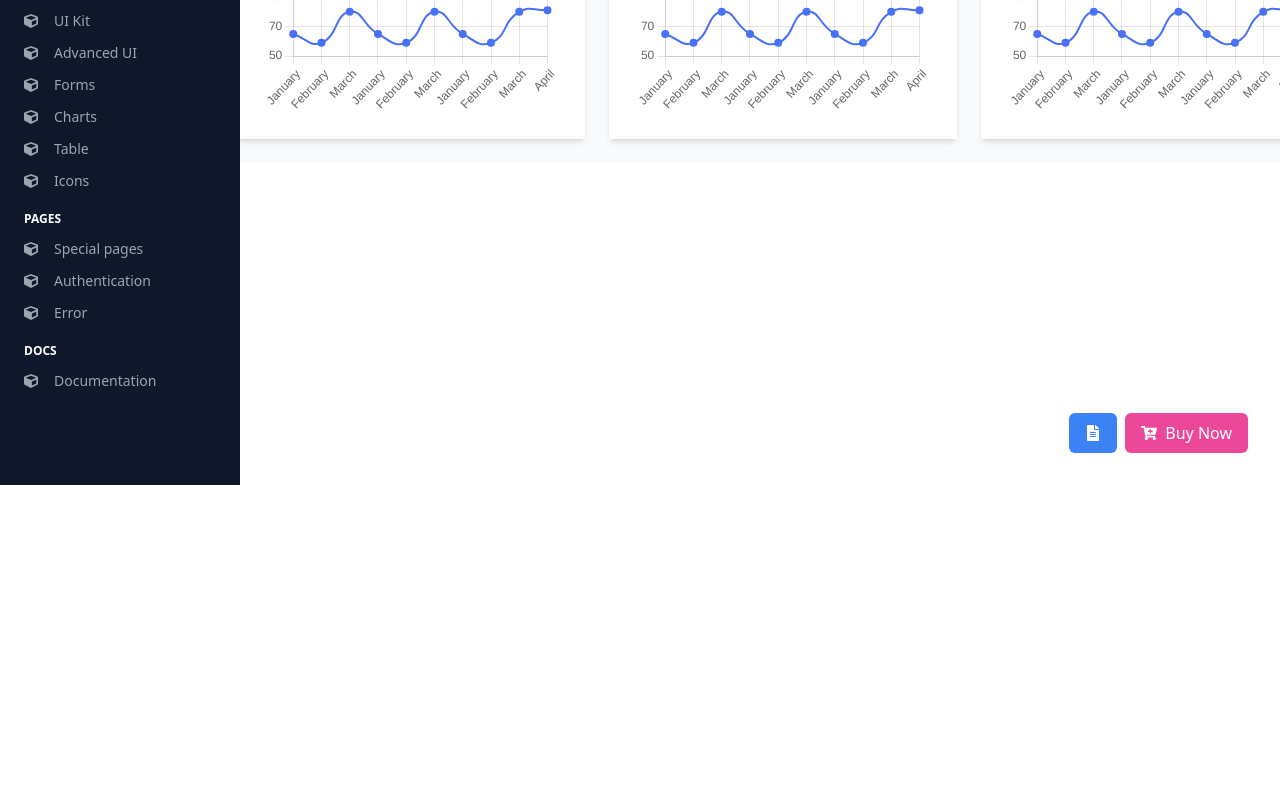
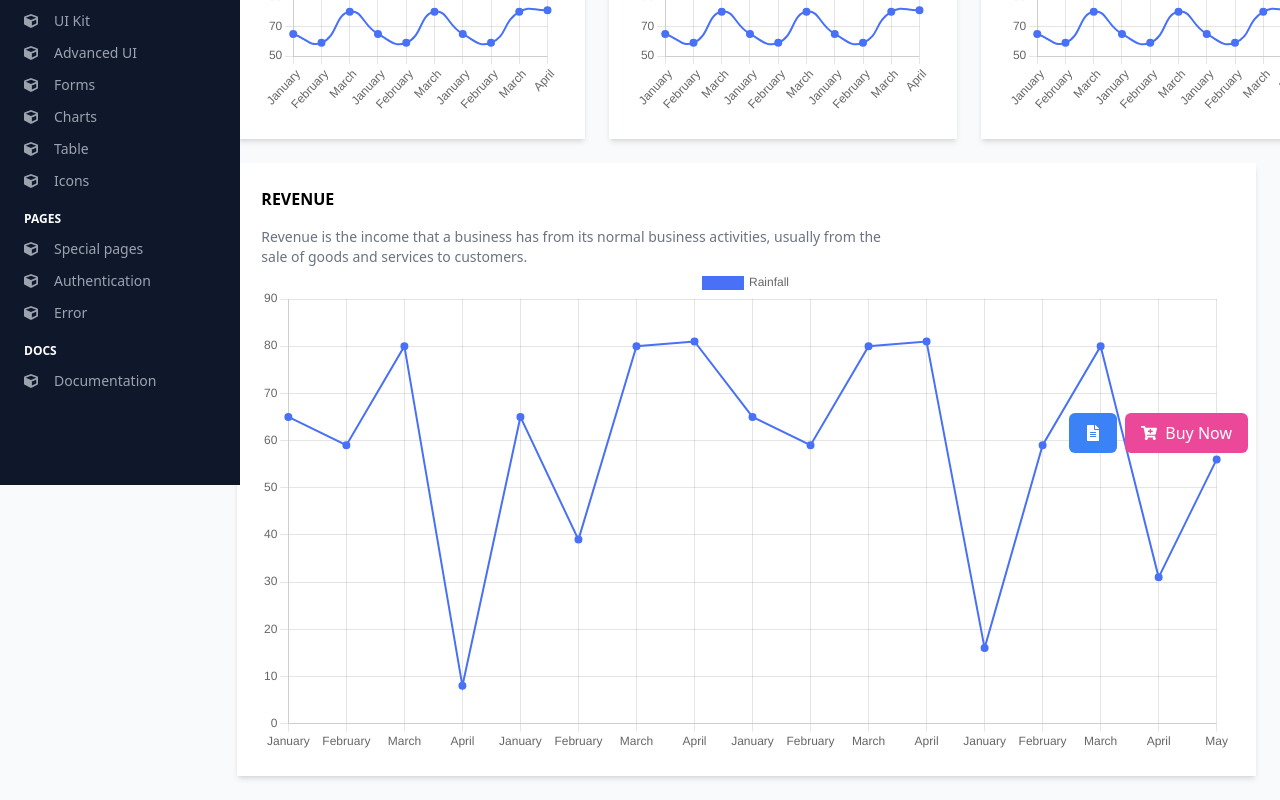
Before and after one commit to numan-iftikhar/NobleUI-dashboard-react, a React (Vite) app: page / in a window 1280 px wide. Shown: the part 315-1115 px from the top of the page. Before the commit the page ends 800 px from the top, so only its background shows below. Built offline with nearby package versions, Linux system fonts and the light colour scheme.

Commit message:
add full page line chart

```diff
--- a/src/App.jsx
+++ b/src/App.jsx
@@ -6,25 +6,92 @@ import Navbar from "./components/Navbar";
 import Sidebar from "./components/Sidebar";
 import Header from "./components/Header";
 import Stats from "./components/Stats";
+import { Line } from "react-chartjs-2";
+import Chart from "chart.js/auto";
 
 function App() {
-  const activeMenu = true;
+  const data = {
+    labels: [
+      "January",
+      "February",
+      "March",
+      "April",
+      "January",
+      "February",
+      "March",
+      "April",
+      "January",
+      "February",
+      "March",
+      "April",
+      "January",
+      "February",
+      "March",
+      "April",
+      "May",
+    ],
+    datasets: [
+      {
+        label: "Rainfall",
+        fill: false,
+        lineTension: 0,
+        backgroundColor: "rgba(72,113,247,1)",
+        borderColor: "rgba(72,113,247,1)",
+        borderWidth: 2,
+        data: [
+          65, 59, 80, 8, 65, 39, 80, 81, 65, 59, 80, 81, 16, 59, 80, 31, 56,
+        ],
+      },
+    ],
+  };
 
   return (
     <div className="App bg-slate-50 grid grid-cols-12">
+      <div className="md:col-span-2">
+        <Sidebar />
+      </div>
 
-        <div className="md:col-span-2">
-          <Sidebar />
+      <div className="md:col-span-10">
+        <Navbar />
+
+        <Header />
+
+        <div className="flex heroSection justify-between items-center space-x-6 m-6">
+          <Stats title="new customers" value="3,897" pnValue="+3.3" />
+          <Stats title="new orders" value="35,087" pnValue="-2.8" />
+          <Stats title="growth" value="89.87%" pnValue="+2.8" />
         </div>
-        <div className="md:col-span-10">
-          <Navbar />
-          <Header />
-          <div className="flex justify-between items-center space-x-6 m-6">
-            <Stats title="new customers" value="3,897" pnValue="+3.3" chart="Bar"/>
-            <Stats title="new orders" value="35,087" pnValue="-2.8" chart="Bar"/>
-            <Stats title="growth" value="89.87%" pnValue="+2.8" chart="Bar"/>
-          </div>
+
+        <div className="fullScreenLineChart bg-white m-6 shadow-md p-6">
+          <h3 className="font-semibold text-md mb-4">REVENUE</h3>
+          <p className="text-sm text-gray-500 w-2/3">
+            Revenue is the income that a business has from its normal business activities, usually from the sale of goods and services to customers.
+          </p>
+          <Line
+            data={data}
+            options={{
+              title: {
+                display: true,
+                text: "Average Rainfall per month",
+                fontSize: 20,
+              },
+              legend: {
+                display: true,
+                position: "right",
+              },
+              category: {},
+              options: {
+                responsive: true,
+                maintainAspectRatio: false,
+                tooltip: {
+                  mode: "index",
+                  intersect: false,
+                },
+              },
+            }}
+          />
         </div>
+      </div>
 
       <BottomRightButtons />
       <Routes>
```
